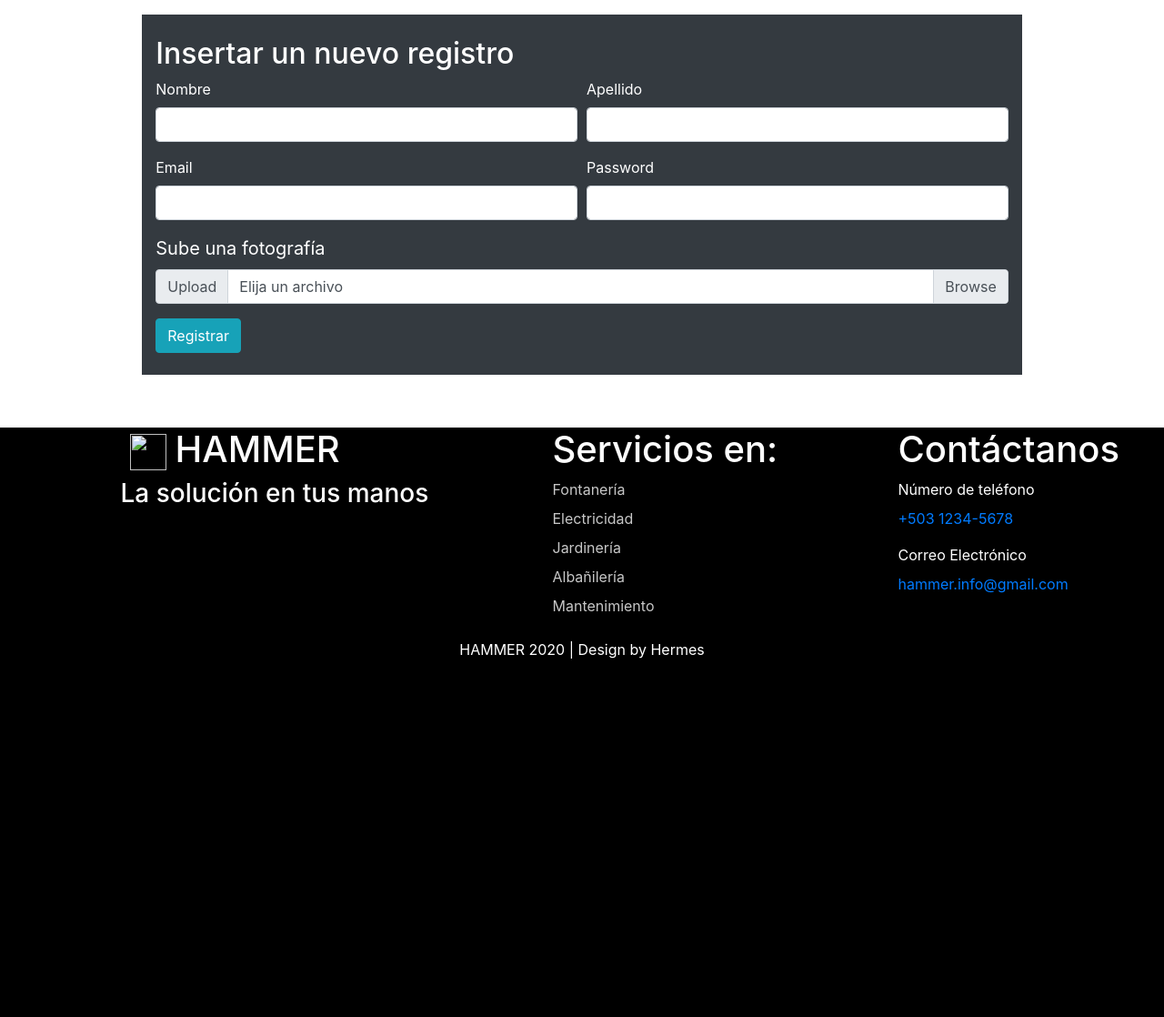
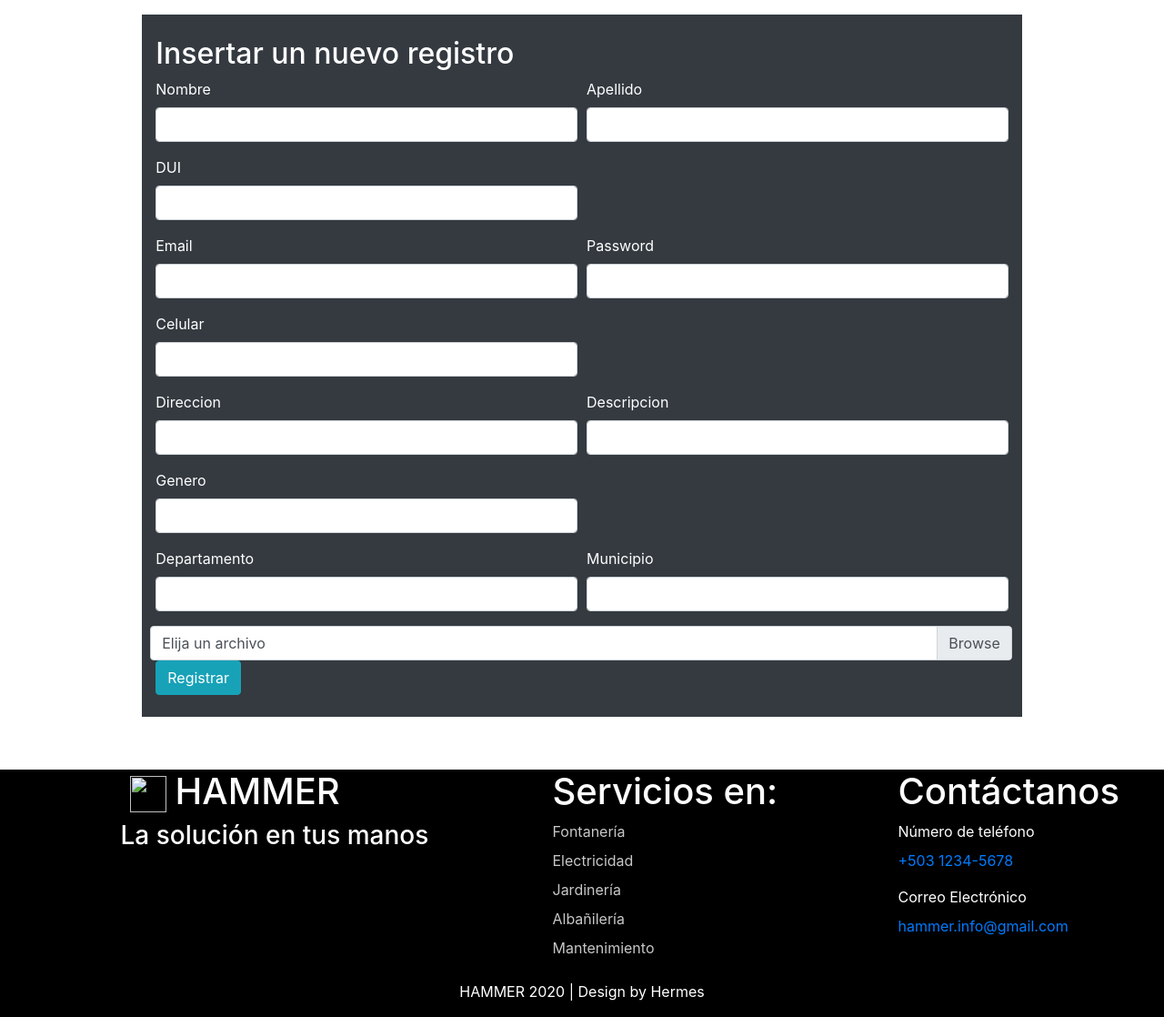
Before and after one commit to CarlosOrellana99/avance2_python_hermes, a Flask app: template templates/trabajadores.html in a window 1280 px wide. Shown: the part 325-1443 px from the top of the page at 91% size. Before the commit the page ends 1049 px from the top, so only its background shows below. Run offline with Flask 2, Linux system fonts and the light colour scheme; the template is opened without the code that fills it, so the values that code supplies are empty; some libraries are stand-ins or nearby versions.

Commit message:
correcciones

```diff
--- a/database/DatabaseZ.py
+++ b/database/DatabaseZ.py
@@ -11,7 +11,7 @@ class DatabaseZ:
         self.params = {
             "host":"localhost",
             "user": "root",
-            "passwd": "12345",
+            "passwd": "root",
             "database": "hermes"
         }
         self.connection = self.createConnection()
--- a/database/Logics.py
+++ b/database/Logics.py
@@ -692,7 +692,6 @@ class adminTrabajadores(DatabaseZ):
         success = database.executeNonQueryBool(sql)
         return success
 
-
     def updateTrabajador( self, idup, dui, nombre, apellido, celular, direccion, correo, contra, descripcion, departamento, municipio, genero, aceptado, fechaDeEntrada ):
         sql = f"""UPDATE `hermes`.`trabajadores` SET `DUI` = %s,`Nombre` = %s, `Apellido` = %s, `Celular` = %s, `Direccion` = %s,`Correo` = %s,`Contrasena` = %s,`Descripcion` = %s,`Departamento` = %s,`Municipio` = %s, `Genero` = %s,`Aceptado` = %s,`fechaDeEntrada` = %s WHERE (`idTrabajadores` = '{idup}');"""
         val = (dui, nombre, apellido, celular, direccion, correo, contra, descripcion, departamento, municipio, genero, aceptado, fechaDeEntrada)
--- a/templates/trabajadores.html
+++ b/templates/trabajadores.html
@@ -59,11 +59,15 @@
         <div class="form-row">
             <div class="form-group col-md-6">
                 <label for="nombre">Nombre</label>
-                <input type="text" class="form-control" id="nombre" name="nombre" required>
+                <input type="text" class="form-control" id="nombre" name="nombre"  required>
             </div>
             <div class="form-group col-md-6">
                 <label for="apellido">Apellido</label>
-                <input type="text" class="form-control" name="apellido" id="apellido" required>
+                <input type="text" class="form-control" name="apellido" id="apellido"  required>
+            </div>
+            <div class="form-group col-md-6">
+                <label for="DUI">DUI</label>
+                <input type="text" class="form-control" name="dui" id="dui" required>
             </div>
         </div>
         <div class="form-row">
@@ -73,13 +77,40 @@
             </div>
             <div class="form-group col-md-6">
                 <label for="password">Password</label>
-                <input type="text" class="form-control" id="password" name="password" required>
+                <input type="text" class="form-control" id="password" name="password"  required>
+            </div>
+            <div class="form-group col-md-6">
+                <label for="celular">Celular</label>
+                <input type="text" class="form-control" id="telefono" name="telefono" required>
             </div>
         </div>
-        <label for="imagen" style="font-size:20px;font-style:Perpetua" >Sube una fotografía</label>
-        <div class="input-group mb-3">
+        <div class="form-row">
+            <div class="form-group col-md-6">
+                <label for="direccion">Direccion</label>
+                <input type="text" class="form-control" id="direccion" name="direccion" required>
+            </div>
+            <div class="form-group col-md-6">
+                <label for="descripcion">Descripcion</label>
+                <input type="text" class="form-control" id="descripcion" name="descripcion" required>
+            </div>
+            <div class="form-group col-md-6">
+                <label for="genero">Genero</label>
+                <input type="text" class="form-control" id="genero" name="genero" required>
+            </div>
+        </div>
+        <div class="form-row">
+            <div class="form-group col-md-6">
+                <label for="departamento">Departamento</label>
+                <input type="text" class="form-control" id="departamento" name="departamento" required>
+            </div>
+            <div class="form-group col-md-6">
+                <label for="municipio">Municipio</label>
+                <input type="text" class="form-control" id="municipio" name="municipio" required>
+            </div>
+        </div>
+
+        <div class="form-row">
             <div class="input-group-prepend">
-                <span class="input-group-text" id="inputGroupFileAddon01">Upload</span>
             </div>
             <div class="custom-file">
                 <input type="file" class="custom-file-input" id="imagen" name="imagen" aria-describedby="inputGroupFileAddon01" required>
```
Also changed, not shown: templates/editTrabajadores.html (+13 -13 lines).
